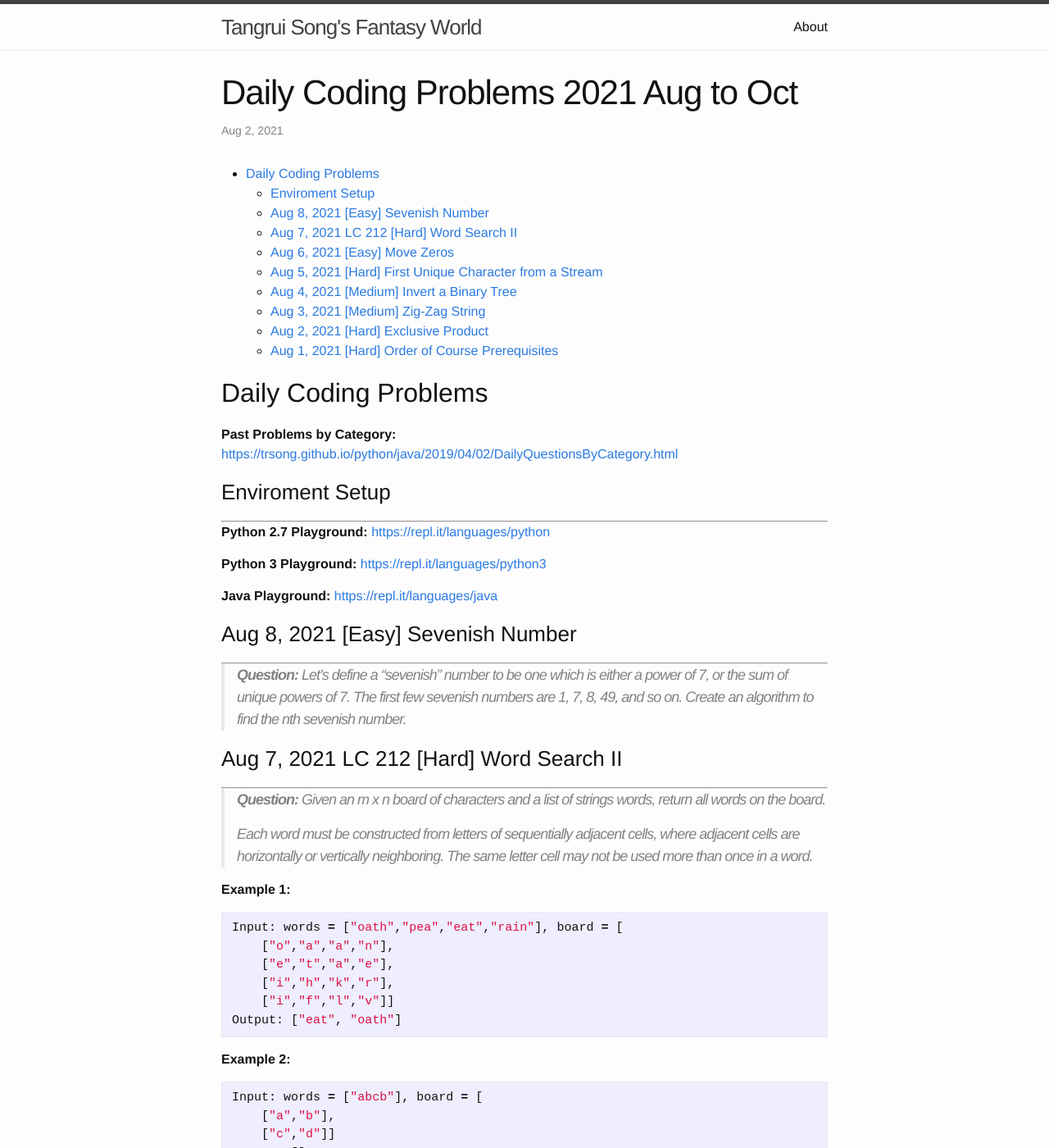
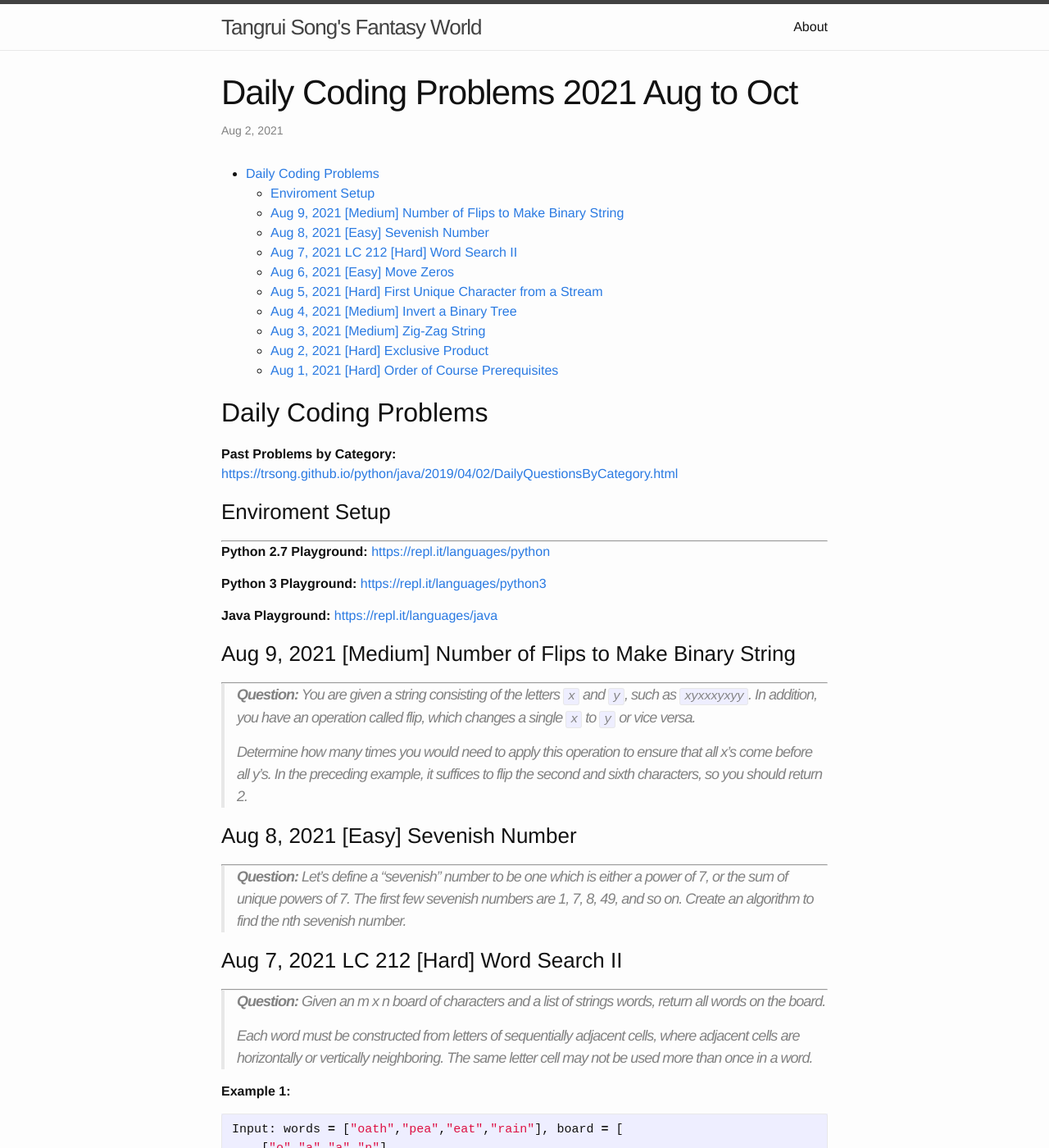
Before and after one commit to trsong/trsong.github.io, a Jekyll site: the page built from _posts/2021-08-01-DailyQuestionsAug.md, in a window 1280 px wide and 1400 px high. Shown: the whole window at 82% size. Built offline with Jekyll 4.4.1, drawn with Linux system fonts in a browser that asks for light colours.

```diff
--- a/_posts/2021-08-01-DailyQuestionsAug.md
+++ b/_posts/2021-08-01-DailyQuestionsAug.md
@@ -19,6 +19,13 @@ categories: Python/Java
 **Python 3 Playground:** [https://repl.it/languages/python3](https://repl.it/languages/python3)
 
 **Java Playground:** [https://repl.it/languages/java](https://repl.it/languages/java)
+
+
+### Aug 9, 2021 \[Medium\] Number of Flips to Make Binary String
+---
+> **Question:** You are given a string consisting of the letters `x` and `y`, such as `xyxxxyxyy`. In addition, you have an operation called flip, which changes a single `x` to `y` or vice versa.
+>
+> Determine how many times you would need to apply this operation to ensure that all x's come before all y's. In the preceding example, it suffices to flip the second and sixth characters, so you should return 2.
 
 
 ### Aug 8, 2021 \[Easy\] Sevenish Number
```
